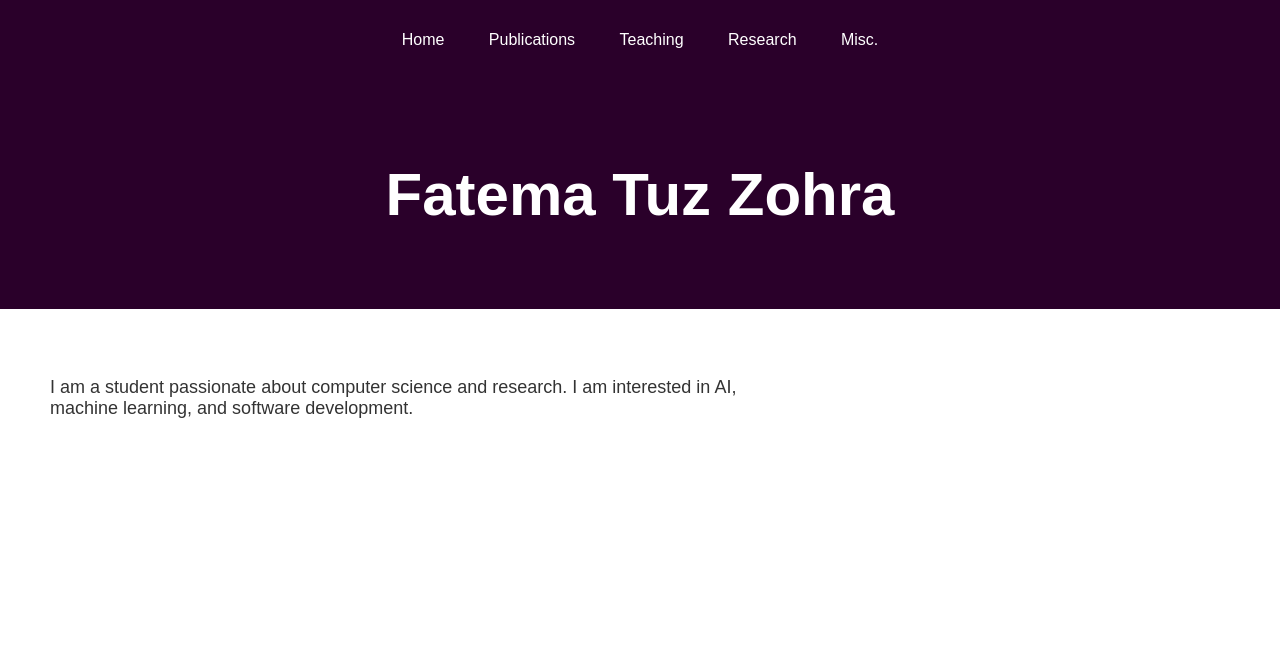
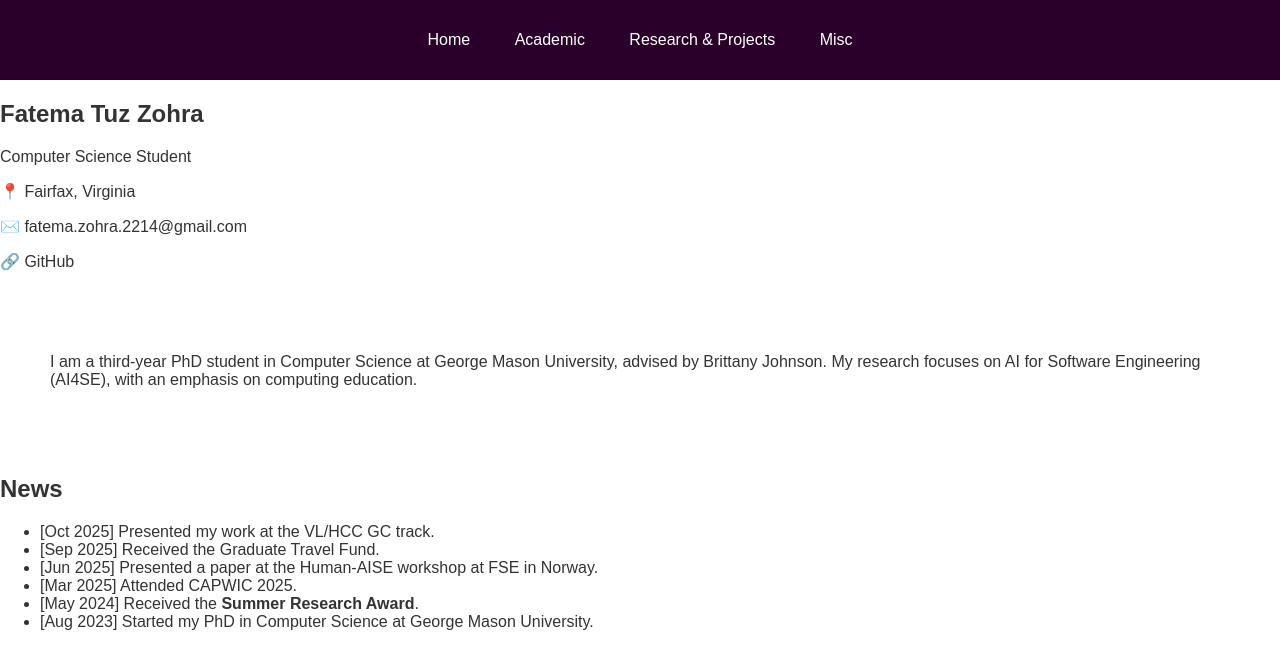
Before and after one commit to f4zohra/f4zohra.github.io, a plain HTML site: page index.html in a window 1280 px wide. Drawn offline with Linux system fonts and the light colour scheme.

Commit message:
Update index.html

```diff
--- a/index.html
+++ b/index.html
@@ -8,32 +8,64 @@
 </head>
 <body>
 
+<!-- NAVBAR -->
 <nav>
   <ul>
     <li>Home</li>
-    <li>Publications</li>
-    <li>Teaching</li>
-    <li>Research</li>
-    <li>Misc.</li>
+    <li>Academic</li>
+    <li>Research & Projects</li>
+    <li>Misc</li>
   </ul>
 </nav>
 
-<header class="hero">
-  <h1>Fatema Tuz Zohra</h1>
-</header>
+<!-- MAIN CONTAINER -->
+<div class="container">
 
-<section class="about">
-  <div class="text">
-    <p>
-      I am a student passionate about computer science and research.
-      I am interested in AI, machine learning, and software development.
-    </p>
-  </div>
+  <!-- LEFT PROFILE -->
+  <aside class="sidebar">
+   <!-- <img src="profile.jpg" alt="profile"> -->
 
- <!-- <div class="image">
-    <img src="profile.jpg" alt="profile">
-  </div>-->
-</section>
+    <h2>Fatema Tuz Zohra</h2>
+    <p>Computer Science Student</p>
+
+    <div class="info">
+      <p>📍 Fairfax, Virginia</p>
+      <p>✉️ fatema.zohra.2214@gmail.com</p>
+      <p>🔗 GitHub</p>
+    </div>
+  </aside>
+
+  <!-- RIGHT CONTENT -->
+  <main class="content">
+
+    <!-- ABOUT -->
+    <section class="about">
+      <p>
+        I am a third-year PhD student in Computer Science at George Mason University, advised by Brittany Johnson. My research focuses on AI for Software Engineering (AI4SE), with an emphasis on computing education.
+      </p>
+    </section>
+
+    <!-- NEWS -->
+    <section class="news">
+      <h2>News</h2>
+      <ul>
+        <li>[Oct 2025] Presented my work at the VL/HCC GC track.</li>
+
+        <li>[Sep 2025] Received the Graduate Travel Fund.</li>
+
+        <li>[Jun 2025] Presented a paper at the Human-AISE workshop at FSE in Norway.</li>
+
+        <li>[Mar 2025] Attended CAPWIC 2025.</li>
+
+        <li>[May 2024] Received the <strong>Summer Research Award</strong>.</li>
+
+        <li>[Aug 2023] Started my PhD in Computer Science at George Mason University.</li>
+      </ul>
+    </section>
+
+  </main>
+
+</div>
 
 </body>
 </html>
```
